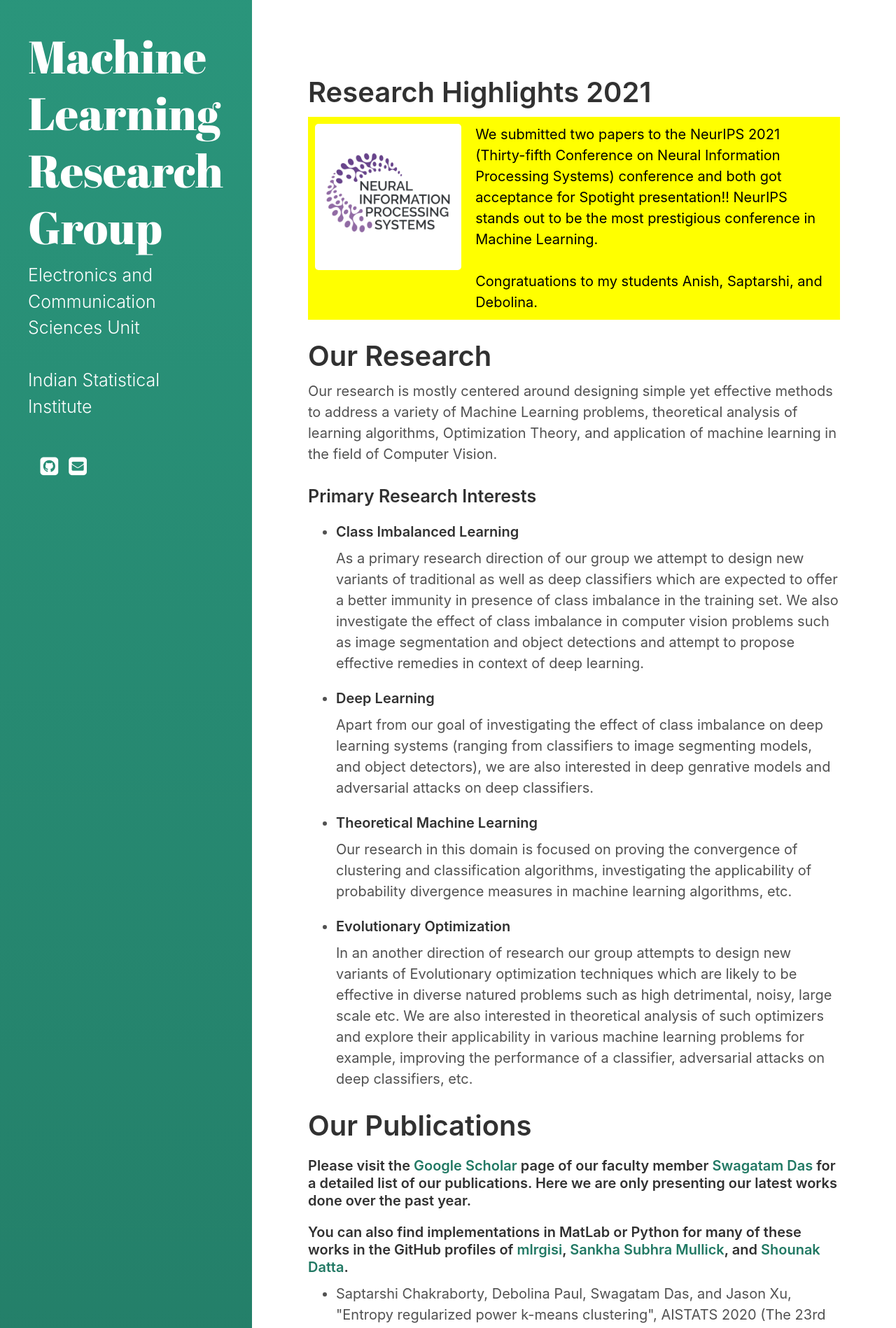
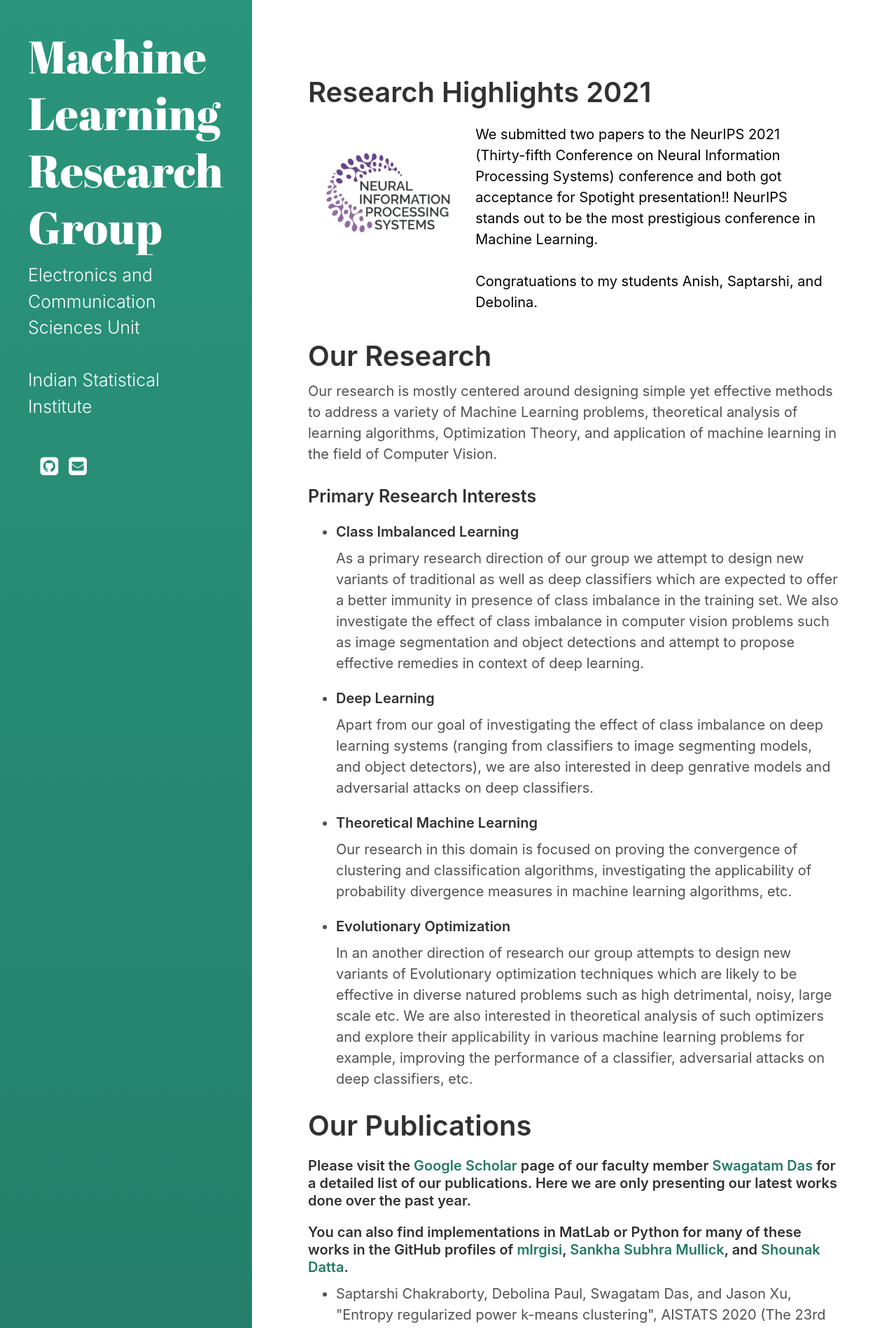
Before and after one commit to mlrgisi/mlrgisi.github.io, a Jekyll site: the page built from index.html, in a window 1280 px wide. Shown: the top 1898 px of the page at 70% size. Built offline with Jekyll 4.4.1, drawn with Linux system fonts in a browser that asks for light colours; the list of posts is cut into pages by our own code; a style sheet for code colours, icons or effects is not loaded.

Commit message:
Update index.html

```diff
--- a/index.html
+++ b/index.html
@@ -25,12 +25,12 @@
         display: flex;
         align-items: stretch;
         align-content: center;
-        background-color: yellow;
+        background-color: A3E4D2;
         align-items: flex-start;
     }
 
     .flex-container2>div {
-        background-color: yellow;
+        background-color: A3E4D2;
         color: black;
         margin: 10px;
         text-align: left;
```
